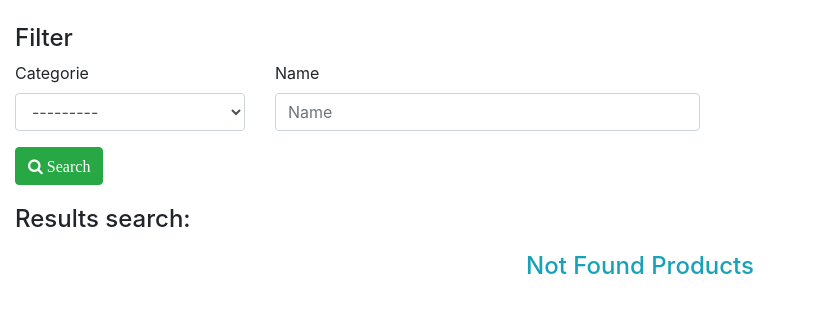
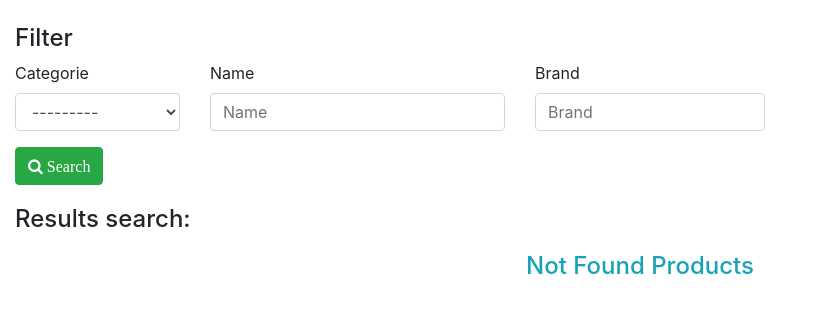
Before and after one commit to igorsilva3/product_manager, a Django app: page /search/ in a window 1280 px wide. Shown: the part 56-369 px from the top of the page, without its empty margins (0-813 px from the left). Run offline with Django 3.2, Linux system fonts and the light colour scheme; data that the repository does not hold is empty; some libraries are stand-ins or nearby versions.

Commit message:
Added new filter

```diff
--- a/templates/search/search.html
+++ b/templates/search/search.html
@@ -12,13 +12,17 @@
         <div class="well">
             <h4 style="margin-top: 0">Filter</h4>
             <div class="row">
-                <div class="form-group col-md-4">
+                <div class="form-group col-md-3">
                     <label for="id_categorie">Categorie</label>
                     {% render_field dataset.form.categorie class="form-control" title="Categorie" %}
                 </div>
-                <div class="form-group col-md-7">
+                <div class="form-group col-md-5">
                     <label for="id_name">Name</label>
                     {% render_field dataset.form.name class="form-control" placeholder="Name" title="Name product" %}
+                </div>
+                <div class="form-group col-md-4">
+                    <label for="id_brand">Brand</label>
+                    {% render_field dataset.form.brand class="form-control" placeholder="Brand" title="Brand" %}
                 </div>
             </div>
         </div>
```
